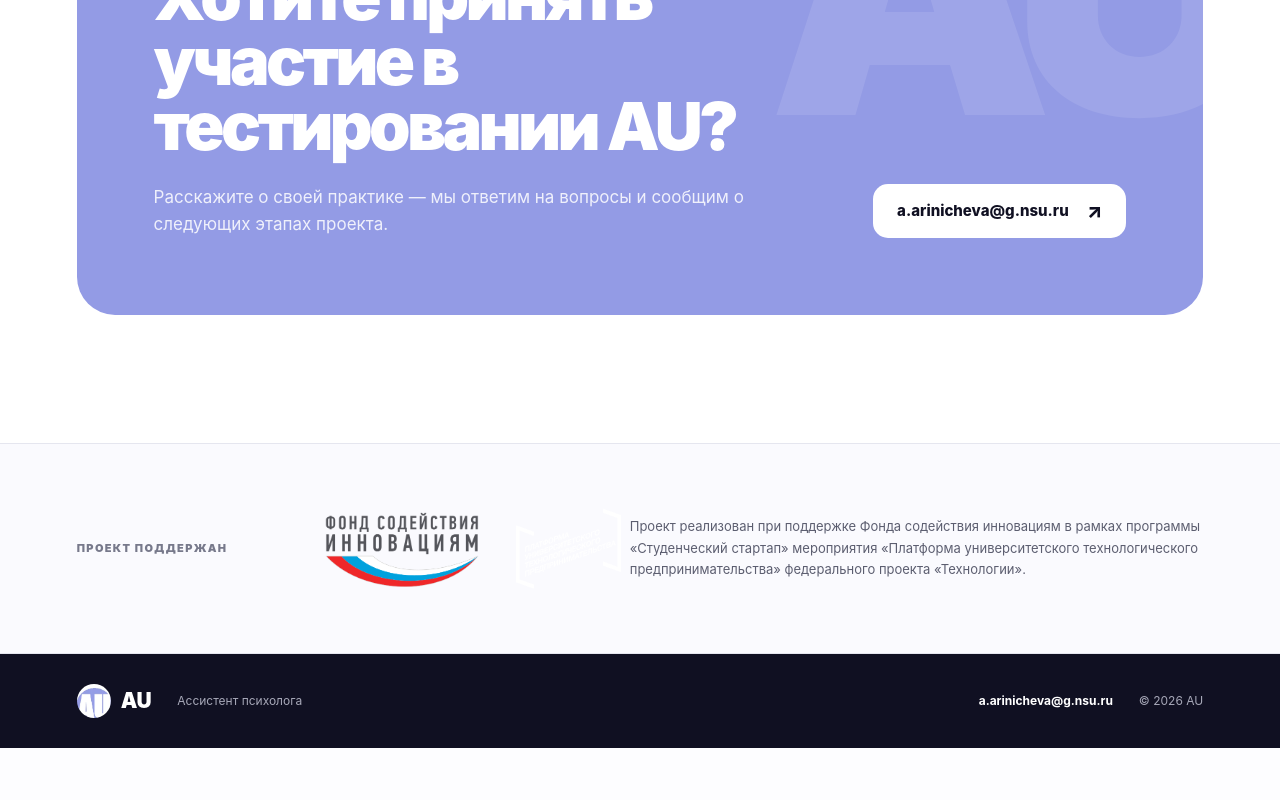
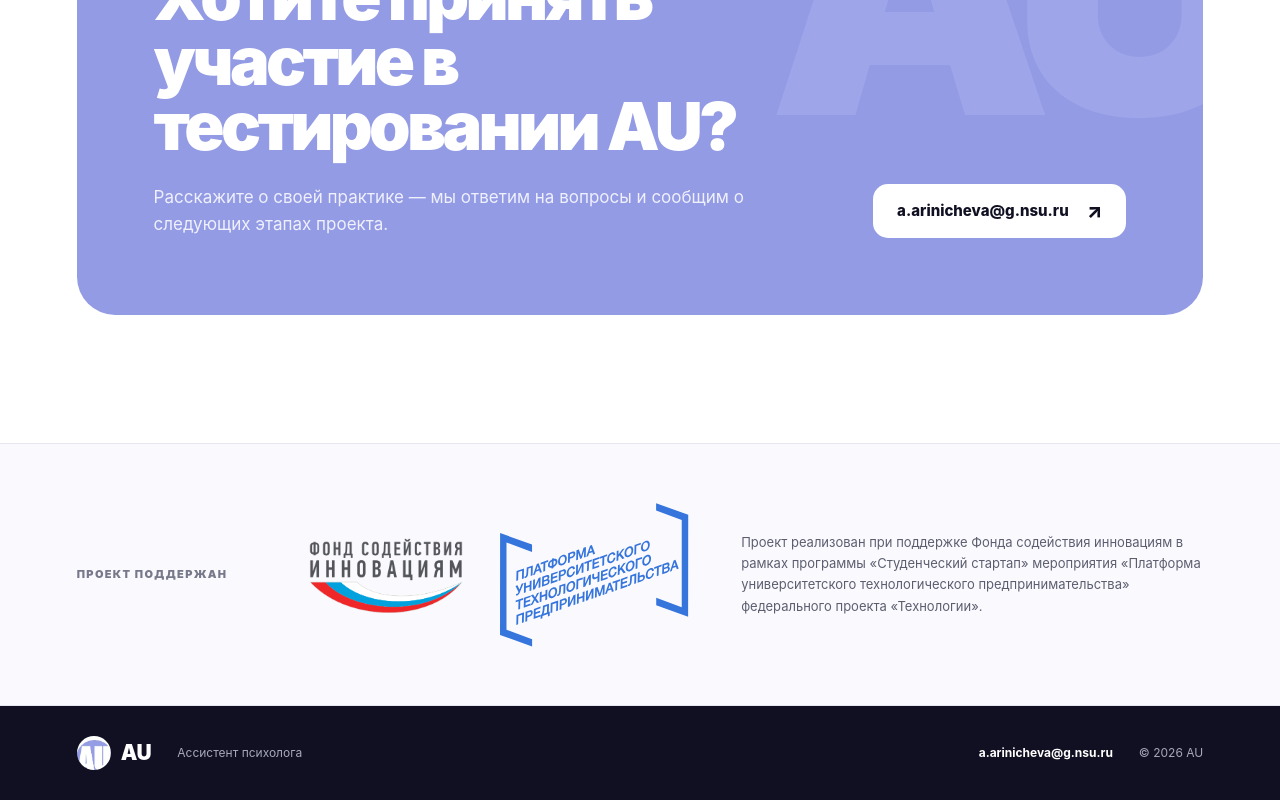
Before and after one commit to au-psy-assistan/au-psy.github.io, a Next.js app: page / in a window 1280 px wide. Shown: the part 8414-9214 px from the top of the page. Before the commit the page ends 9162 px from the top, so only its background shows below. Built offline with nearby package versions, Linux system fonts and the light colour scheme.

Commit message:
Fix partner logo contrast

```diff
--- a/app/globals.css
+++ b/app/globals.css
@@ -252,11 +252,16 @@ h1 { max-width: 850px; margin: 0; font-size: clamp(52px, 6.2vw, 94px); line-heig
 .button-white { color: var(--ink); background: white; white-space: nowrap; }
 .button-white span { font-size: 20px; }
 
-.grant-section { display: grid; grid-template-columns: .45fr .65fr 1.4fr; align-items: center; gap: clamp(24px, 4vw, 64px); padding: 58px clamp(22px, 6vw, 92px); border-top: 1px solid #e5e6ef; border-bottom: 1px solid #e5e6ef; background: #fafafe; }
+.grant-section { display: grid; grid-template-columns: minmax(120px, .4fr) auto minmax(300px, 1.1fr); align-items: center; gap: clamp(24px, 4vw, 64px); padding: 58px clamp(22px, 6vw, 92px); border-top: 1px solid #e5e6ef; border-bottom: 1px solid #e5e6ef; background: #fafafe; }
 .grant-label { margin: 0; color: #77798b; font-size: 11px; font-weight: 900; letter-spacing: .12em; text-transform: uppercase; }
 .grant-logos { display: flex; align-items: center; gap: 24px; }
-.grant-logos .fund-logo { width: 180px; height: auto; }
-.grant-logos .platform-logo { width: 150px; max-height: 96px; }
+.grant-logos .fund-logo { flex: 0 0 auto; width: 180px; height: auto; }
+.grant-logos .platform-logo {
+  flex: 0 0 auto;
+  width: 190px;
+  height: auto;
+  filter: brightness(0) saturate(100%) invert(39%) sepia(53%) saturate(1350%) hue-rotate(190deg) brightness(93%) contrast(90%);
+}
 .grant-text { margin: 0; color: #5c5e70; font-size: 13px; line-height: 1.65; }
 
 .site-footer { display: grid; grid-template-columns: auto 1fr auto auto; align-items: center; gap: 26px; padding: 30px clamp(22px, 6vw, 92px); color: #a7a8b8; background: var(--ink); font-size: 12px; }
```
